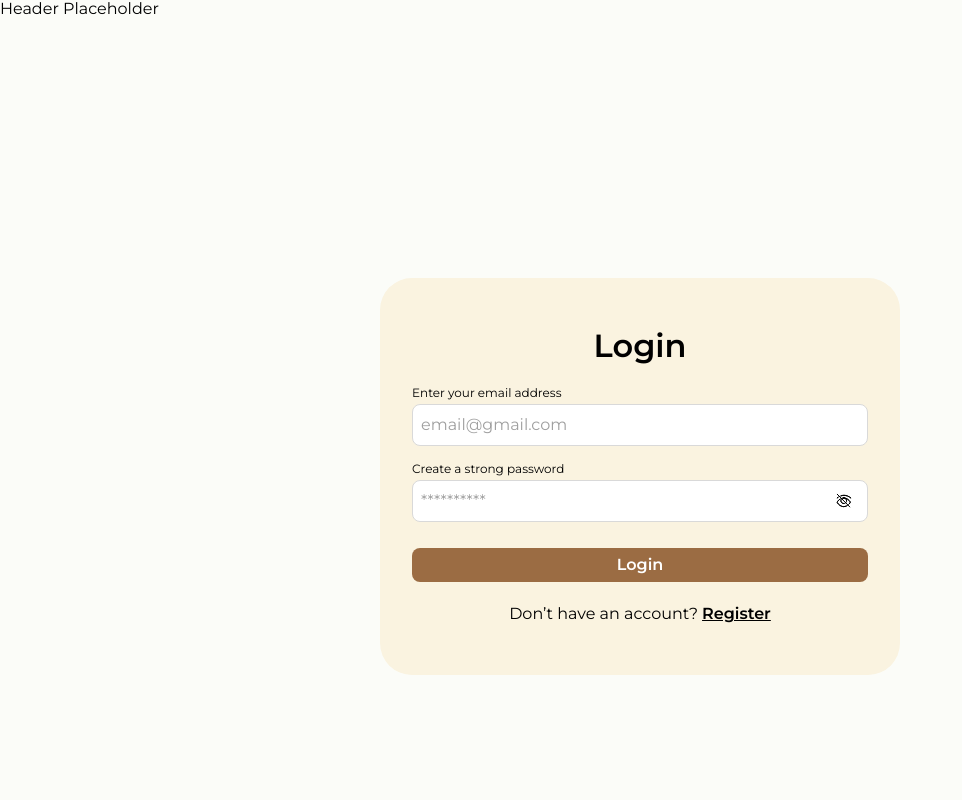
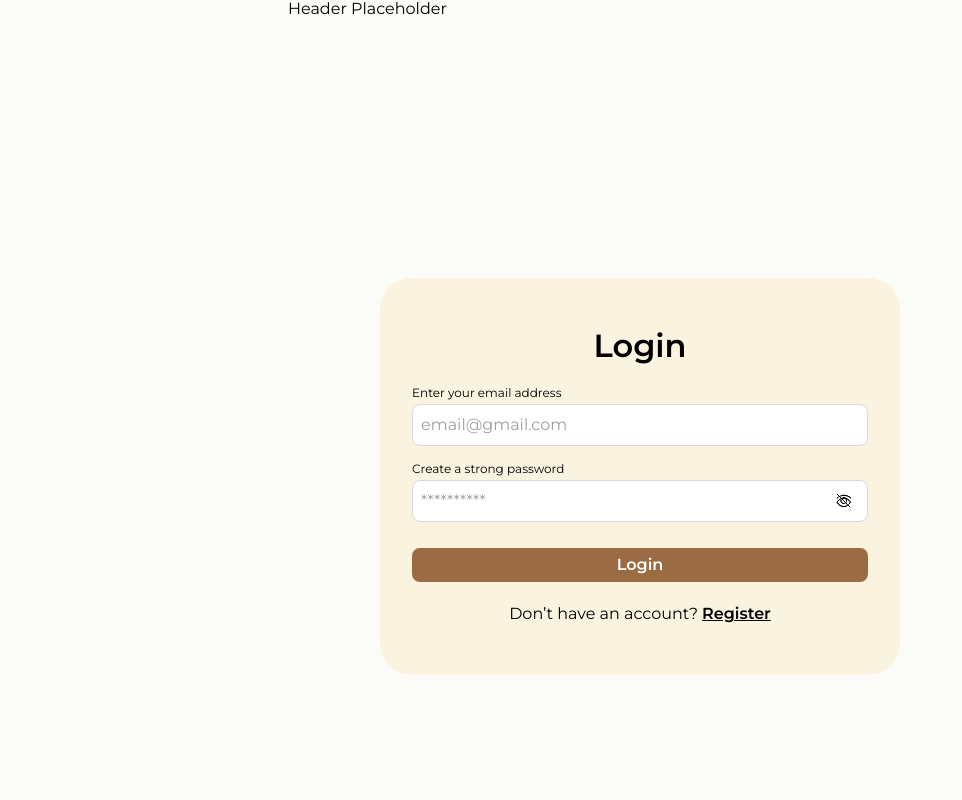
Before and after one commit to allivan2020/tasteorama-project-5-frontend, a Next.js app: page /auth/login in a window 1280 px wide. Shown: the top 800 px of the page, without its empty margins (0-962 px from the left). Built offline with nearby package versions, Linux system fonts and the light colour scheme; no server answers.

Commit message:
feat(styles): setup global css architecture, tokens and responsive container

```diff
--- a/src/app/globals.css
+++ b/src/app/globals.css
@@ -1,7 +1,8 @@
+/* 1. Нормализация (если используете modern-normalize, импортируем его здесь) */
 @import 'modern-normalize/modern-normalize.css';
 
+/* 2. Дизайн-токены (Цвета и шрифты из макета) */
 :root {
-  /* Кольори з макету */
   --black: #000;
   --gray: #595d62;
   --white: #fff;
@@ -32,45 +33,105 @@
   --light-beige-3: #e1d7c6;
   --red: #c80000;
 
-  /* Шрифти */
   --font-family: "Montserrat", sans-serif;
   --second-family: "DM Sans", sans-serif;
+
+  /* Переменные для транзишенов, чтобы анимации во всем проекте были одинаковыми */
+  --transition-fast: 0.2s ease-in-out;
+  --transition-smooth: 0.3s cubic-bezier(0.4, 0, 0.2, 1);
 }
 
-html {
-  height: 100%;
-  min-width: 320px;
+/* 3. Жесткий глобальный сброс (Reset) */
+*,
+*::before,
+*::after {
+  margin: 0;
+  padding: 0;
+  box-sizing: border-box;
 }
 
+/* Сброс списков во всем проекте */
+ul,
+ol {
+  list-style: none;
+}
+
+/* Сброс ссылок */
+a {
+  text-decoration: none;
+  color: inherit;
+}
+
+/* Сброс дефолтных кнопок */
+button {
+  background: none;
+  border: none;
+  padding: 0;
+  font: inherit;
+  cursor: pointer;
+  color: inherit;
+}
+
+/* Стандартизация изображений (Next.js Image компонент сам справляется, но для обычных тегов img это мастхэв) */
+img,
+picture,
+video,
+canvas,
+svg {
+  display: block;
+  max-width: 100%;
+  height: auto;
+}
+
+/* 4. Базовые стили документа */
 html,
 body {
   max-width: 100vw;
   overflow-x: hidden;
-}
-
-body {
-  min-height: 100%;
-  display: flex;
-  flex-direction: column;
+  background-color: var(--background);
   color: var(--black);
-  background: var(--background);
   font-family: var(--font-family);
   -webkit-font-smoothing: antialiased;
   -moz-osx-font-smoothing: grayscale;
 }
 
-* {
-  box-sizing: border-box;
-  padding: 0;
-  margin: 0;
+/* Глобальный hover для интерактивных элементов согласно ТЗ */
+a, button, [role="button"] {
+  transition: opacity var(--transition-fast), transform var(--transition-fast);
 }
 
-a {
-  color: inherit;
-  text-decoration: none;
+/* 5. Глобальный контейнер (Архитектура сетки)
+  Выносим логику контейнера в глобальную область, чтобы разработчики
+  использовали класс .container и не ломали брейкпоинты в локальных модулях.
+*/
+
+.container {
+  /* Резиновая верстка до 393px: занимаем всю ширину, задаем минимальные боковые отступы */
+  width: 100%;
+  margin: 0 auto;
+  padding: 0 16px; /* Замени на отступ из макета для мобилок */
 }
 
-a, button, input[type="submit"], input[type="button"] {
-  cursor: pointer;
-  transition: all 0.3s ease;
+/* Четкий перелом: от 393px до планшета */
+@media screen and (min-width: 393px) {
+  .container {
+    width: 393px;
+    /* padding остается прежним или меняется по макету */
+  }
 }
+
+/* Четкий перелом: Tablet (от 768px до десктопа) */
+@media screen and (min-width: 768px) {
+  .container {
+    width: 768px;
+    padding: 0 32px; /* Планшетные отступы */
+  }
+}
+
+/* Четкий перелом: Desktop (от 1440px и шире) */
+@media screen and (min-width: 1440px) {
+  .container {
+    width: 1440px;
+    padding: 0 64px; /* Десктопные отступы */
+  }
+}
```
